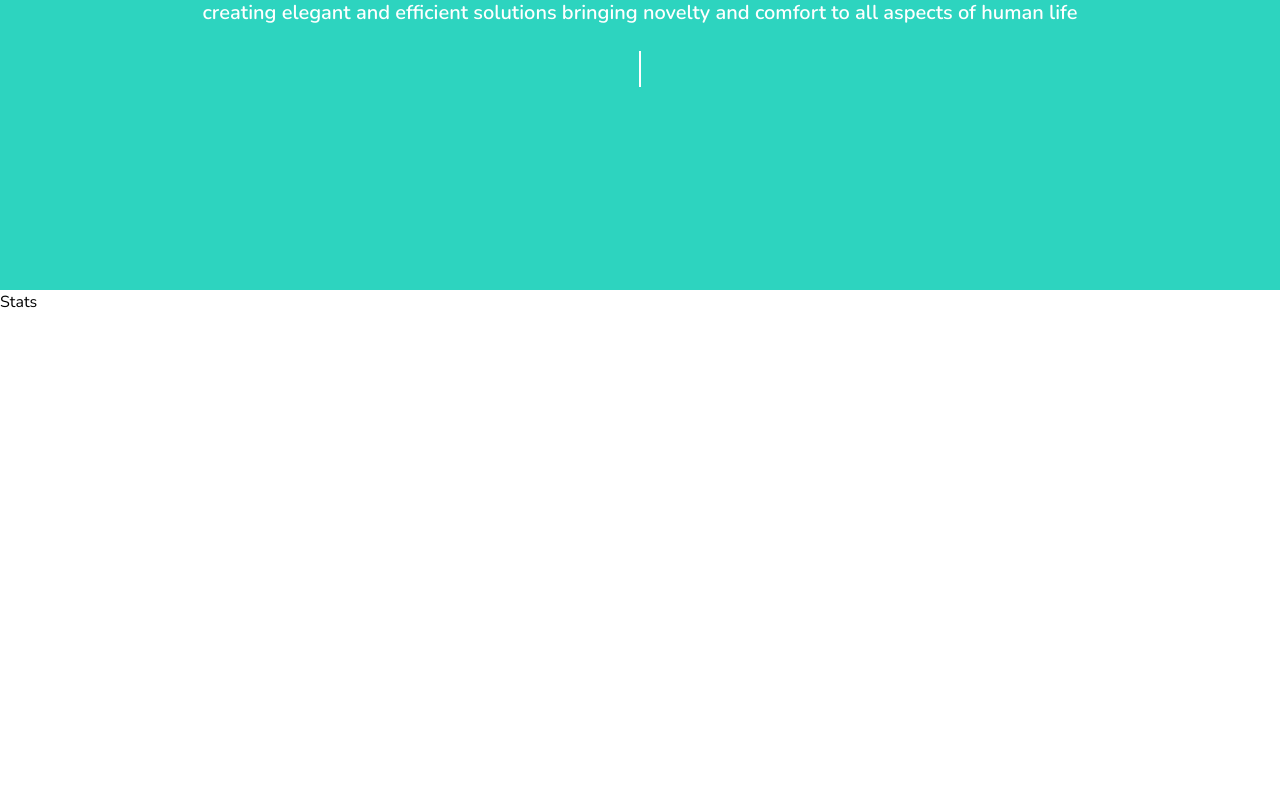
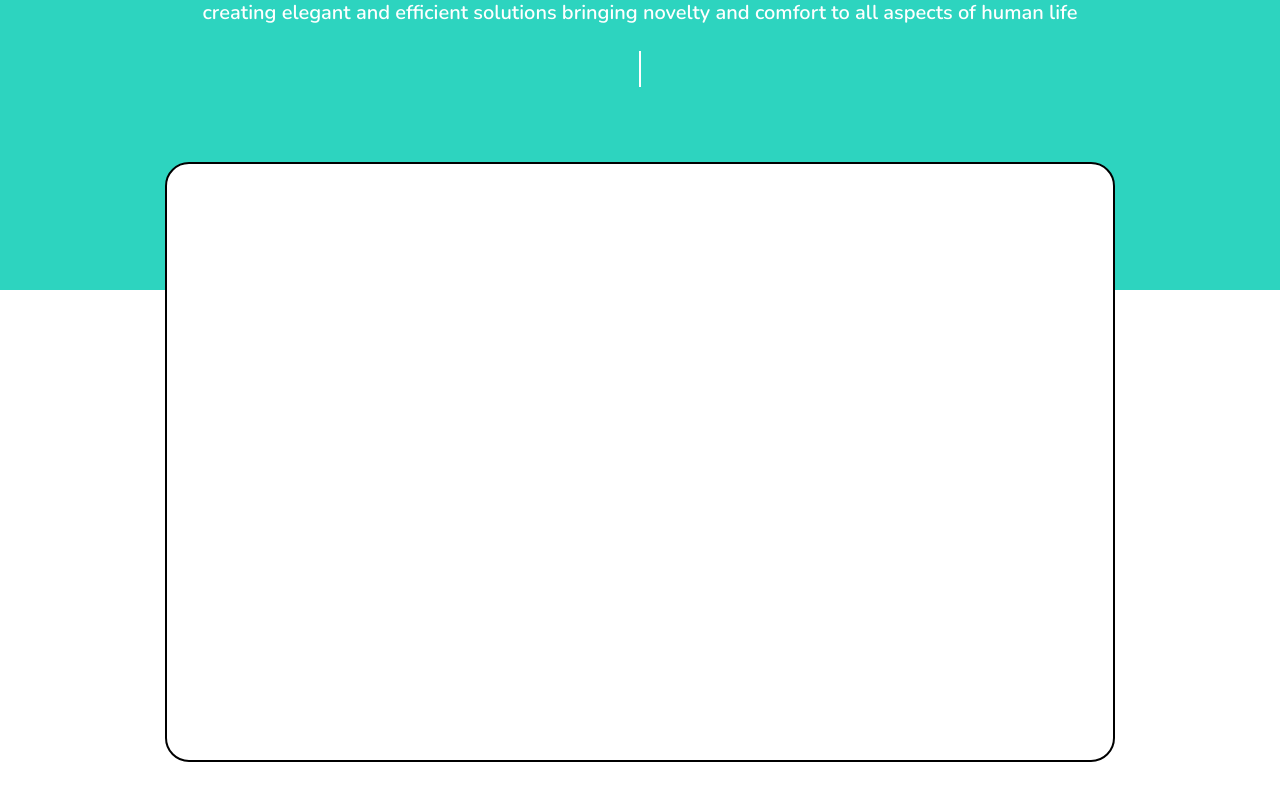
Before and after one commit to quiet-node/portfolio-v2, a React (Vite) app: page / in a window 1280 px wide. Shown: the part 1010-1810 px from the top of the page. Before the commit the page ends 1324 px from the top, so only its background shows below. Built offline with nearby package versions, Linux system fonts and the light colour scheme.

Commit message:
Updated Stats Container

```diff
--- a/src/components/intro/Intro.tsx
+++ b/src/components/intro/Intro.tsx
@@ -22,7 +22,7 @@ const Intro = () => {
     <section
       className='h-screen overflow-hidden scrollbar-hidden
                 lg:min-h-[100vh]
-                2xl:max-w-[100rem] 2xl:mx-auto 2xl:min-h-[90vh]'
+                2xl:max-w-[100rem] 2xl:mx-auto'
       id='intro'
     >
       {/* container */}
--- a/src/components/stats/Stats.tsx
+++ b/src/components/stats/Stats.tsx
@@ -1,5 +1,23 @@
 const Stats = () => {
-  return <div>Stats</div>;
+  return (
+    <section
+      className='h-[600px] scrollbar-hidden flex justify-center items-center
+            2xl:max-w-[100rem] 2xl:mx-auto'
+    >
+      {/* container */}
+      <div
+        className='relative flex flex-col justify-center items-center border-2 /border-[#e7edf7] border-black bg-white
+                  w-full h-full -top-40 rounded-2xl mx-1
+                  xxsm:mx-3
+                  xsm:-top-48 xsm:mx-6 xsm:rounded-3xl
+                  sm:mx-9
+                  md:mx-16 md:-top-32
+                  lg:w-[850px] lg:h-[550px] lg:-top-44
+                  xl:w-[950px] xl:h-[600px] xl:-top-32
+                  '
+      ></div>
+    </section>
+  );
 };
 
 export default Stats;
```
